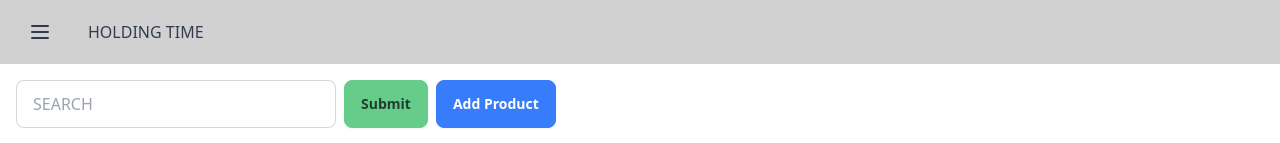
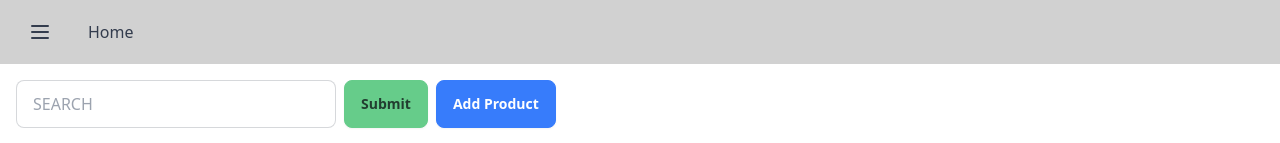
Before and after one commit to mraflyhudaa/holding-time-pwa, a React (Vite) app: page / in a window 1280 px wide. Shown: the top 143 px of the page. Built offline with nearby package versions, Linux system fonts and the light colour scheme; no server answers.

Commit message:
chore: Update Navbar title dynamically based on current route

```diff
--- a/src/App.jsx
+++ b/src/App.jsx
@@ -1,15 +1,28 @@
-import { Outlet } from "react-router-dom";
+import { Outlet, useLocation } from "react-router-dom";
 import ReloadPrompt from "./ReloadPrompt";
 import "./App.css";
 import Navbar from "./component/Navbar";
 
 function App() {
-  // replaced dyanmicaly
-  // const date = "__DATE__";
+  const location = useLocation();
+
+  // Determine the title based on the current route
+  const getTitle = () => {
+    switch (location.pathname) {
+      case "/pdlc":
+        return "PDLC Page";
+      case "/configuration":
+        return "Products Configuration";
+      case "/holding-time":
+        return "Holding Time";
+      default:
+        return "Home";
+    }
+  };
 
   return (
     <main className="App">
-      <Navbar>
+      <Navbar title={getTitle()}>
         <Outlet />
       </Navbar>
       <ReloadPrompt />
--- a/src/component/Navbar.jsx
+++ b/src/component/Navbar.jsx
@@ -1,13 +1,13 @@
 import { Link } from "react-router-dom";
 
-const Navbar = ({ children }) => {
+const Navbar = ({ title, children }) => {
   return (
     <>
       <div className="drawer">
         <input id="my-drawer-3" type="checkbox" className="drawer-toggle" />
         <div className="drawer-content flex flex-col">
           {/* Navbar */}
-          <div className="navbar bg-base-300 w-full">
+          <div className="navbar bg-base-300 w-full z-50">
             <div className="flex-none px-2">
               <label
                 htmlFor="my-drawer-3"
@@ -29,7 +29,7 @@ const Navbar = ({ children }) => {
                 </svg>
               </label>
             </div>
-            <div className="mx-2 flex-1 px-2">HOLDING TIME</div>
+            <div className="mx-2 flex-1 px-2">{title}</div>
             {/* <div className="ml-auto px-4">test</div> */}
           </div>
 
@@ -51,12 +51,9 @@ const Navbar = ({ children }) => {
             aria-label="close sidebar"
             className="drawer-overlay"
           ></label>
-          <ul className="menu bg-base-200 min-h-full w-80 p-4">
+          <ul className="menu bg-base-200 min-h-full w-80 px-4 py-20">
             <li>
-              <a>MASTER KOMPOSISI</a>
-            </li>
-            <li>
-              <a>Sidebar Item 2</a>
+              <Link to={"/configuration"}>MASTER PRODUCTS</Link>
             </li>
           </ul>
         </div>
```
